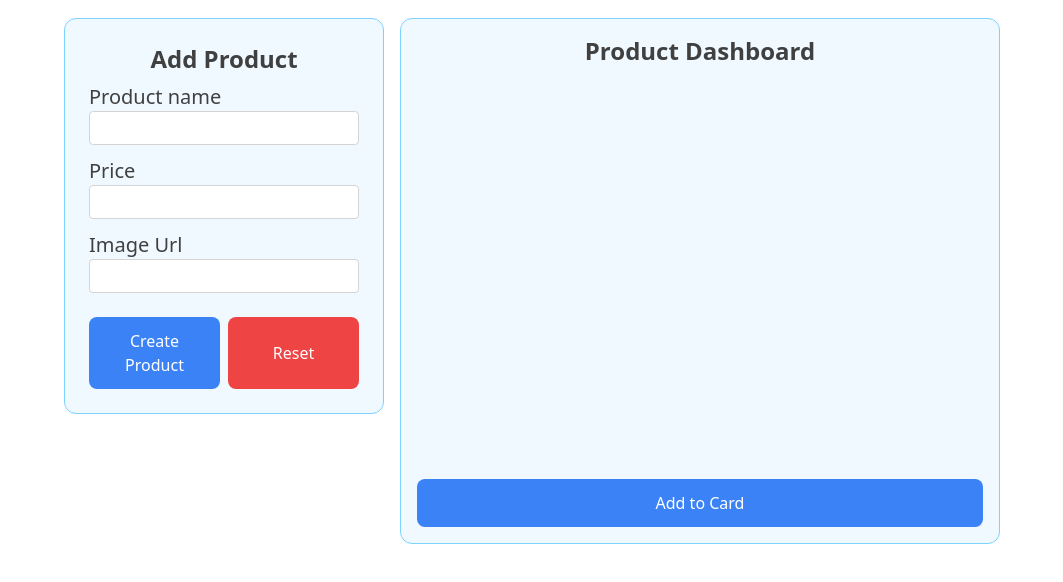
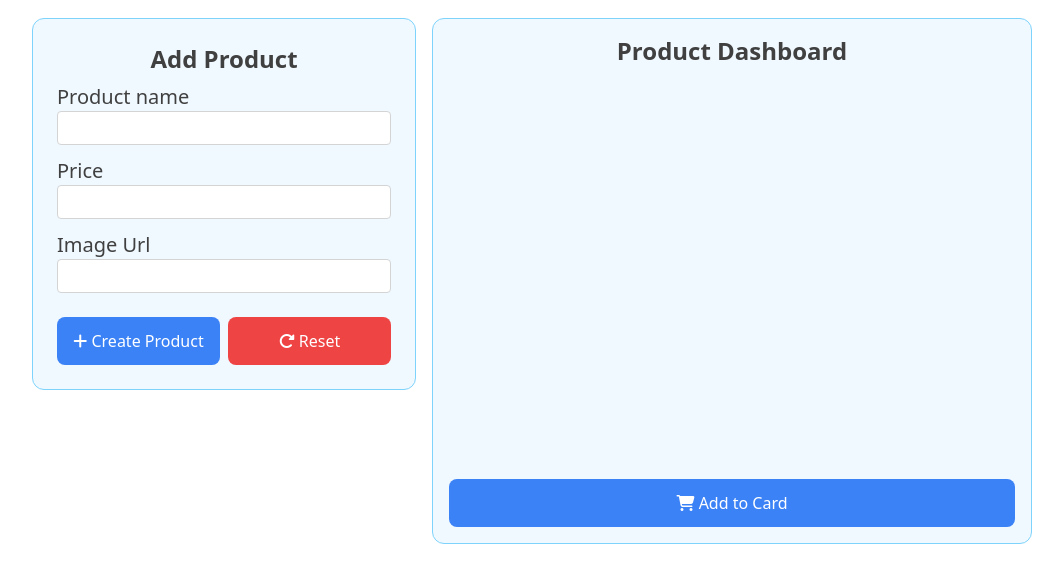
Before and after one commit to supakarn-t/31-vicky-js, a plain HTML site: page index.html in a window 1280 px wide. Shown: the part 70-652 px from the top of the page, without its empty margins (108-1171 px from the left). Drawn offline with nearby package versions, Linux system fonts and the light colour scheme.

Commit message:
add icon, error when don't have product in cart, and change color when hover

```diff
--- a/index.html
+++ b/index.html
@@ -57,7 +57,7 @@
 			<!-- input -->
 			<section
 				id="inputForm"
-				class="bg-sky-50 border border-sky-300 w-80 p-6 h-fit rounded-xl"
+				class="bg-sky-50 border border-sky-300 w-96 p-6 h-fit rounded-xl"
 			>
 				<h2>Add Product</h2>
 				<form id="form" class="flex flex-col gap-3">
@@ -69,7 +69,7 @@
 							id="productName"
 							minlength="3"
 							maxlength="255"
-							class="w-full p-1 border border-neutral-300 rounded"
+							class="w-full p-1 px-3 border border-neutral-300 rounded"
 							required
 							autocomplete="off"
 						/>
@@ -83,7 +83,7 @@
 							min="0.01"
 							name="price"
 							id="price"
-							class="w-full p-1 border border-neutral-300 rounded"
+							class="w-full p-1 px-3 border border-neutral-300 rounded"
 							required
 						/>
 					</div>
@@ -94,7 +94,7 @@
 							type="url"
 							name="image"
 							id="image"
-							class="w-full p-1 border border-neutral-300 rounded"
+							class="w-full p-1 px-3 border border-neutral-300 rounded"
 							required
 						/>
 					</div>
@@ -102,10 +102,18 @@
 					<p id="inputError" class="text-red-500 font-bold"></p>
 
 					<div class="flex w-full gap-2">
-						<button type="submit" class="bg-blue-500 text-white w-full p-3">
+						<button
+							type="submit"
+							class="bg-blue-500 text-white w-full p-3 hover:bg-blue-700"
+						>
+							<i class="fa-solid fa-plus"></i>
 							Create Product
 						</button>
-						<button type="reset" class="bg-red-500 text-white w-full p-3">
+						<button
+							type="reset"
+							class="bg-red-500 text-white w-full p-3 hover:bg-red-700"
+						>
+							<i class="fa-solid fa-rotate-right"></i>
 							Reset
 						</button>
 					</div>
@@ -127,9 +135,9 @@
 				<button
 					id="addToCard"
 					type="button"
-					class="bg-blue-500 text-white w-full p-3 mt-5"
+					class="bg-blue-500 text-white w-full p-3 mt-5 hover:bg-blue-700"
 				>
-					Add to Card
+					<i class="fa-solid fa-cart-shopping"></i> Add to Card
 				</button>
 			</section>
 		</div>
@@ -158,8 +166,9 @@
 				<button
 					id="calculatePrice"
 					type="button"
-					class="bg-blue-500 text-white w-full p-3 rounded mt-5 mb-2"
+					class="bg-blue-500 text-white w-full p-3 rounded mt-5 mb-2 hover:bg-blue-700"
 				>
+					<i class="fa-solid fa-calculator"></i>
 					Calculate Final Price
 				</button>
 			</section>
--- a/script.js
+++ b/script.js
@@ -194,8 +194,9 @@ function renderCard(product) {
 
 	// cartCard > deleteBtn
 	const deleteBtn = document.createElement("button");
-	deleteBtn.textContent = "Delete";
-	deleteBtn.classList = "bg-red-500 text-white p-3 h-fit my-auto mr-4 rounded";
+	deleteBtn.innerHTML = `<i class="fa-solid fa-trash"></i> Delete`;
+	deleteBtn.classList =
+		"bg-red-500 text-white p-3 w-40 h-fit my-auto mr-4 rounded hover:bg-red-700";
 	deleteBtn.onclick = function () {
 		deleteProduct(product);
 	};
@@ -230,6 +231,12 @@ document
 	.addEventListener("click", function (event) {
 		event.preventDefault();
 
+		// ถ้าลบทิ้งหมดแล้วก็ให้ error
+		if (cartList.length === 0) {
+			popupMessage.textContent = "You haven't selected any products yet.";
+			return showPopup("final-price-screen");
+		}
+
 		const finalPrice = cartList.reduce((acc, product) => {
 			return acc + parseFloat(product.price);
 		}, 0);
```
